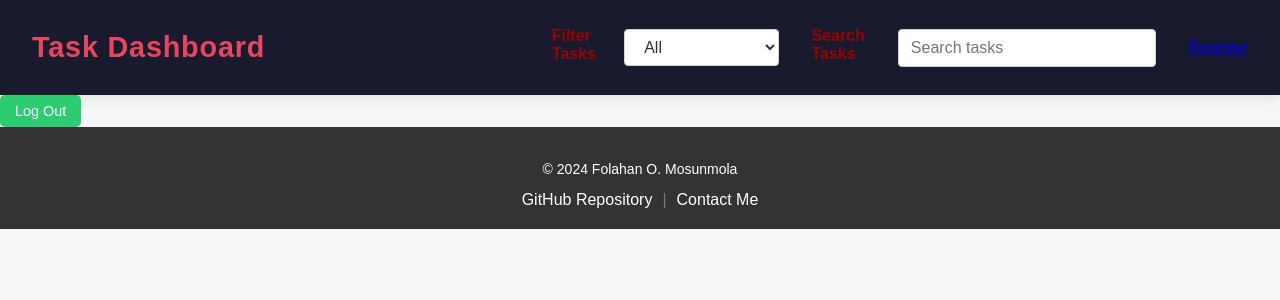
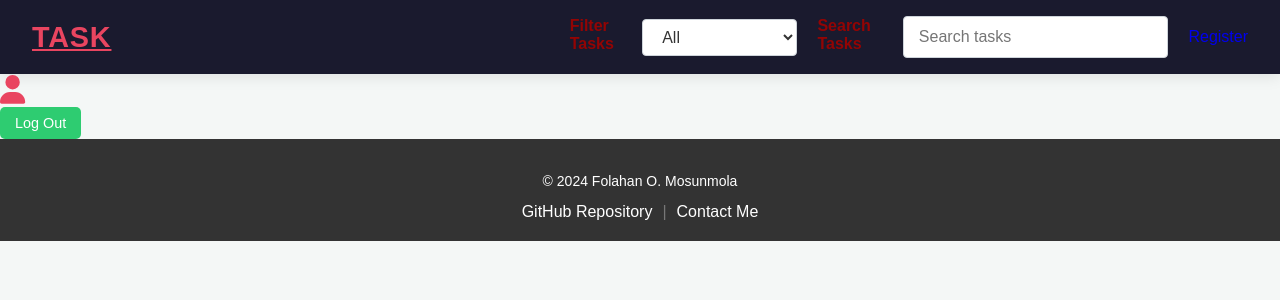
Before and after one commit to Seunfola/task-dashboard, a Next.js app: page /Logout in a window 1280 px wide. Shown: the top 300 px of the page. Built offline with nearby package versions, Linux system fonts and the light colour scheme.

Commit message:
updates the whole styling

```diff
--- a/package.json
+++ b/package.json
@@ -10,6 +10,7 @@
   },
   "dependencies": {
     "@fortawesome/free-brands-svg-icons": "^6.5.1",
+    "@fortawesome/free-solid-svg-icons": "^6.5.1",
     "@fortawesome/react-fontawesome": "^0.2.0",
     "@reduxjs/toolkit": "^2.2.1",
     "firebase": "^10.8.1",
@@ -17,7 +18,6 @@
     "react": "^18",
     "react-dom": "^18",
     "react-icons": "^5.0.1",
-    "react-outside-click-handler": "^1.3.0",
     "react-redux": "^9.1.0",
     "sweetalert2": "^11.10.6"
   },
--- a/src/pages/Login.js
+++ b/src/pages/Login.js
@@ -8,7 +8,8 @@ import { auth, googleProvider, twitterProvider } from '../../firebase/firebase';
 import { loadUserTasks } from '../store/tasksSlice';
 import { FontAwesomeIcon } from '@fortawesome/react-fontawesome';
 import { faGoogle, faTwitter } from '@fortawesome/free-brands-svg-icons';
-import { faEnvelope } from '@fortawesome/free-solid-svg-icons';
+import { faEnvelope, faUser } from '@fortawesome/free-solid-svg-icons';
+
 
 const Login = () => {
   const [email, setEmail] = useState('');
@@ -97,6 +98,9 @@ const signInWithTwitter = async () => {
 
   return (
     <div className="login-container">
+      <div className="logo">
+        <FontAwesomeIcon icon={faUser} className="logo-icon" />
+      </div>
       <div className="login-title">Log In</div>
       <div className="form-group">
         <label className="login-label">Email:</label>
--- a/src/pages/Logout.js
+++ b/src/pages/Logout.js
@@ -1,8 +1,10 @@
 import React from 'react';
 import { auth } from '../../firebase/firebase';
 import { signOut } from 'firebase/auth';
-import { ToastContainer, toast } from 'react-toastify';
-import 'react-toastify/dist/ReactToastify.css';
+import Swal from 'sweetalert2'; // Import SweetAlert
+import 'sweetalert2/dist/sweetalert2.css';
+import { FontAwesomeIcon } from '@fortawesome/react-fontawesome';
+import { faUser } from '@fortawesome/free-solid-svg-icons';
 
 const Logout = () => {
   const handleSignOut = async () => {
@@ -11,13 +13,20 @@ const Logout = () => {
       console.log('Logged out');
     } catch (error) {
       console.error('Error signing out:', error.message);
-      toast.error('Error signing out. Please try again.');
+      // Display error message using SweetAlert
+      Swal.fire({
+        icon: 'error',
+        title: 'Error',
+        text: 'Error signing out. Please try again.',
+      });
     }
   };
 
   return (
     <div className="logout-container">
-      <ToastContainer />
+      <div className="logo">
+        <FontAwesomeIcon icon={faUser} className="logo-icon" />
+      </div>
       <button className="logout-button" onClick={handleSignOut}>
         Log Out
       </button>
--- a/src/pages/Navbar/Navbar.js
+++ b/src/pages/Navbar/Navbar.js
@@ -1,86 +1,50 @@
-import React, { useState, useEffect, useRef } from 'react';
+import React, { useState } from 'react';
 import Link from 'next/link';
 import Filter from '../../../components/Filter/index';
 import Search from '../../../components/Search/index';
-import { BiAlignJustify } from 'react-icons/bi';
-import OutsideClickHandler from 'react-outside-click-handler';
+const Navbar = ({ authUser }) => {
+    const [menuOpen, setMenuOpen] = useState(false);
 
-const Navbar = ({ authUser }) => {
-    const [menuOpened, setMenuOpened] = useState(false);
-    const menuRef = useRef(null);
-
-    useEffect(() => {
-        const handleResize = () => {
-            const clientWidth = document.documentElement.clientWidth;
-            // Adjust menuOpened based on screen width
-            setMenuOpened(clientWidth > 780);
+    const toggleMenu = (authUser) => {
+        setMenuOpen(!menuOpen);
     };
 
-        handleResize();
+    return (
+      <div className={`contain ${menuOpen ? open : ''}`}>
 
-        window.addEventListener('resize', handleResize);
-
-        return () => {
-            window.removeEventListener('resize', handleResize);
-        };
-    }, []);
-
-    // Close menu when clicking outside
-    const handleClickOutside = (event) => {
-        if (menuRef.current && !menuRef.current.contains(event.target)) {
-            setMenuOpened(false);
-        }
-    };
-
-    useEffect(() => {
-        document.addEventListener('mousedown', handleClickOutside);
-
-        return () => {
-            document.removeEventListener('mousedown', handleClickOutside);
-        };
-    }, []);
-
-    return (
-        <div className="navbar">
-            <div className="nav-bar">
-                <header>Task Dashboard</header>
+        <Link href="/" className='logo'>
+            TASK
+        </Link>
+        <div className='navWrapper'>
+        <div className={`menuIcon ${menuOpen ? 'open' : 'none'}`} onClick={toggleMenu}>
+            <div className='bar'></div>
+            <div className='bar'></div>
+            <div className='bar'></div>
         </div>
-            <div className='navbar-envelop'>
-                <OutsideClickHandler onOutsideClick={() => setMenuOpened(false)}>
-                    <div ref={menuRef} className={`h-menu ${menuOpened ? 'open' : ''}`}>
-                        <div className="filter-container">
+        <div className='links'>
+            <div className='filterContainer'>
                 <Filter />
             </div>
-                        <div className="search-container">
+            <div className='searchContainer'>
                 <Search />
             </div>
-                        <div className="navbar-list">
             {authUser ? (
                 <>
-                                    <div className="navbar-item">
-                                        <Link href="/Logout" legacyBehavior>
+                    <Link href="/logout" className='link'>
                         Logout
                     </Link>
-
-                                    </div>
-                                    <div>
-                                        <p>{`Signed In as ${authUser.email}`}</p>
-                                    </div>
+                    <p className='signedIn'>Signed In as {authUser.email}</p>
                 </>
             ) : (
-                                <div key="logout" className="navbar-item">
-                                    <Link href="/signUp">Register</Link>
-                                </div>
+                <Link href="/signUp" className='link'>
+                    Register
+                </Link>
             )}
         </div>
         </div>
-                </OutsideClickHandler>
-                {/* Render menu icon */}
-                <div className='menu-icon' onClick={() => setMenuOpened((prev) => !prev)}>
-                    <BiAlignJustify size={35} />
     </div>
-            </div>
-        </div>
+
+
     );
 };
 
--- a/src/pages/globals.css
+++ b/src/pages/globals.css
@@ -54,8 +54,6 @@ header {
   background-color: #E94560;
   color: #1A1A2E;
 }
-
-
 
 .login-link,
 .logout-button {
@@ -415,7 +413,7 @@ input[type='date']:focus,
   box-shadow: 0 0 0 2px rgba(0, 123, 255, 0.25);
 }
 .login-button {
-  background-color: green;
+  background-color: rgb(4, 4, 4);
   color: white;
   padding: 12px;
   margin-bottom: 10px;
@@ -510,7 +508,7 @@ input[type='date']:focus,
   gap: 1rem;
 }
 .signup-button {
-  background-color: green;
+  background-color: #007bff;
   color: white;
   padding: 12px;
   margin-bottom: 10px;
@@ -559,10 +557,10 @@ input[type='date']:focus,
 .signup-login-link {
   margin-top: 30px;
   text-align: center;
+  text-decoration:none;
 }
 
-
-.navbar {
+.contain {
   display: flex;
   justify-content: space-between;
   align-items: center;
@@ -572,83 +570,75 @@ input[type='date']:focus,
   box-shadow: 0 2px 15px rgba(0, 0, 0, 0.1);
 }
 
-.nav-bar header {
+.logo {
   font-size: 1.8rem;
   font-weight: 600;
   letter-spacing: 0.05rem;
   color: #e94560;
 }
-
 .filter-container,
-.search-container,
-.navbar-list {
+.search-container
+ {
   display: flex;
   align-items: center;
   gap: 10px;
 }
 
-.navbar-item {
-  color: #e5e5e5;
-  text-decoration: none;
-  font-size: 1rem;
-  font-weight: 500;
-  transition: color 0.2s;
-  display: flex;
-  align-items: center;
-  gap: 10px;
-}
-
-.navbar-item:hover {
-  color: #e94560;
-  transform: translateY(-2px);
-  text-decoration:none;
-}
-
-.h-menu {
-  gap: 2rem;
-  display: flex;
-}
-
-.h-menu > *:hover {
+.menuIcon {
+  display: none;
+  flex-direction: column;
   cursor: pointer;
 }
 
-.menu-icon {
-  display: none;
+.bar {
+  width: 30px;
+  height: 3px;
+  background-color: #c62603;
+  margin: 4px 0;
 }
-@media (max-width: 768px) {
-.menu-icon {
+
+.links {
+  display: flex;
+  align-items: center;
+  gap: 20px;
+}
+
+.link {
+  text-decoration: none;
+  font-size: 16px;
+}
+
+@media only screen and (max-width: 896px) and (min-width: 360px) {
+ .contain{
+    position:relative;
+    margin-bottom: 10px;
+ }
+  .menuIcon {
     display: block;
-    cursor: pointer; /* Ensure it's clickable */
+   flex-direction: column;
+    align-items: flex-start;
+
+  }
+.link{
+  display:block;
+}
+  .links {
+    display: none;
+    flex-direction: column;
+    position: absolute;
+    top: 30px;
+    right: -110px;
+    width: 100%;
+
+  }
+  .open{
+    height: 250px;
+    align-items: center;
+    top: -10px;
+    right: 10px;
   }
 
-  .h-menu {
-    position: fixed;
-    top: 0;
-    left: -100%;
-    background: #1a1a2e;
-    height: 100vh;
-    width: 50%;
-    flex-direction: column;
-    padding: 2rem;
-    gap: 1rem;
-    transition: right 0.3s ease;
-    z-index: 1000; /* Ensure it's above other content */
-  }
-
-  .navbar-item {
-    display: block;
-  }
-
-  .nav-bar {
-    display: flex;
-    justify-content: space-between;
-    align-items: center;
-  }
-
-  .filter-container,
-  .search-container,
-  .navbar-list {
+  .open .links {
     display: flex;
   }
 
@@ -667,7 +657,4 @@ input[type='date']:focus,
     font-size: 14px;
   }
 
-  header {
-    margin: 0.5rem;
-  }
 }
--- a/src/pages/signUp.js
+++ b/src/pages/signUp.js
@@ -8,6 +8,8 @@ import {
   onAuthStateChanged,
 } from 'firebase/auth';
 import { useRouter } from 'next/router';
+import { FontAwesomeIcon } from '@fortawesome/react-fontawesome';
+import { faUser } from '@fortawesome/free-solid-svg-icons';
 
 const Signup = () => {
   const [email, setEmail] = useState('');
@@ -83,6 +85,9 @@ const Signup = () => {
   return (
     <div>
       <div className="signup-container">
+        <div className="logo">
+          <FontAwesomeIcon icon={faUser} className="logo-icon" />
+        </div>
         <div className="signup-title">Sign Up</div>
         <div className="form-group">
           <label className="signup-label">Email:</label>
```
Also changed, not shown: .eslintrc.json, 1 other file (tests, documents, lock files or other folders). Lines whose indentation alone changed are shown as unchanged.
